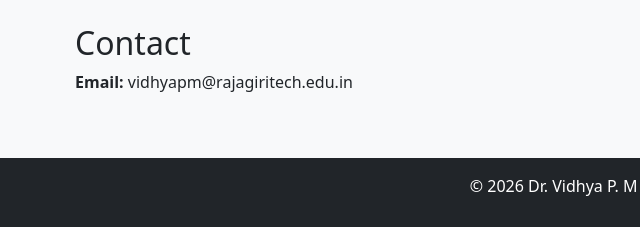
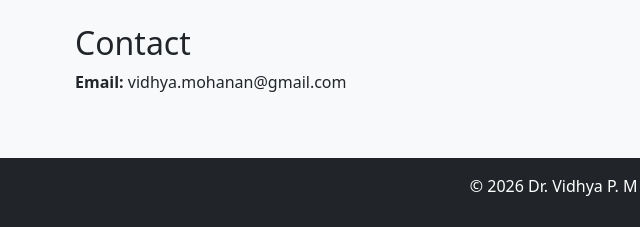
Before and after one commit to vidhyapm/vidhyapm.github.io, a plain HTML site: page index.html in a window 1280 px wide. Shown: the part 1670-1897 px from the top of the page, 7-647 px from the left. Drawn offline with nearby package versions, Linux system fonts and the light colour scheme.

Commit message:
Update index.html

```diff
--- a/index.html
+++ b/index.html
@@ -99,7 +99,7 @@
 <section id="contact" class="bg-light py-5">
   <div class="container">
     <h2>Contact</h2>
-    <p><strong>Email:</strong> vidhyapm@rajagiritech.edu.in</p>
+    <p><strong>Email:</strong> vidhya.mohanan@gmail.com</p>
 
   </div>
 </section>
```
